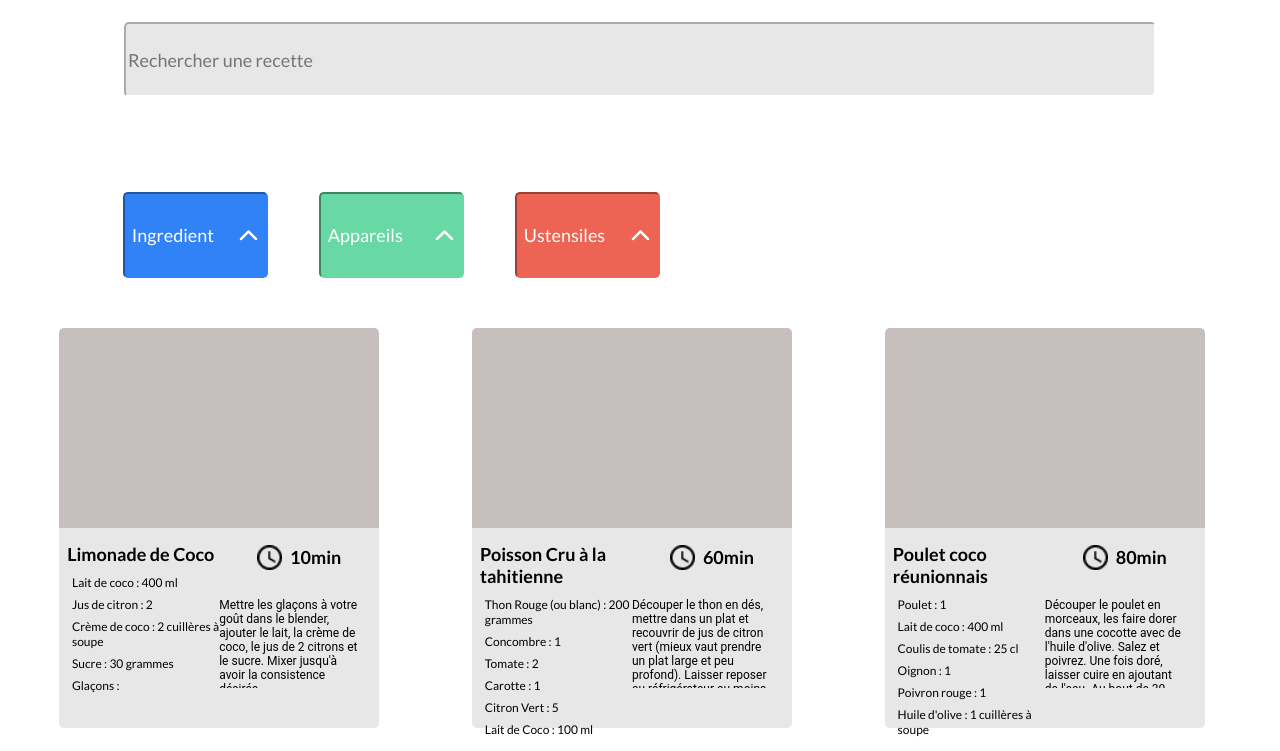
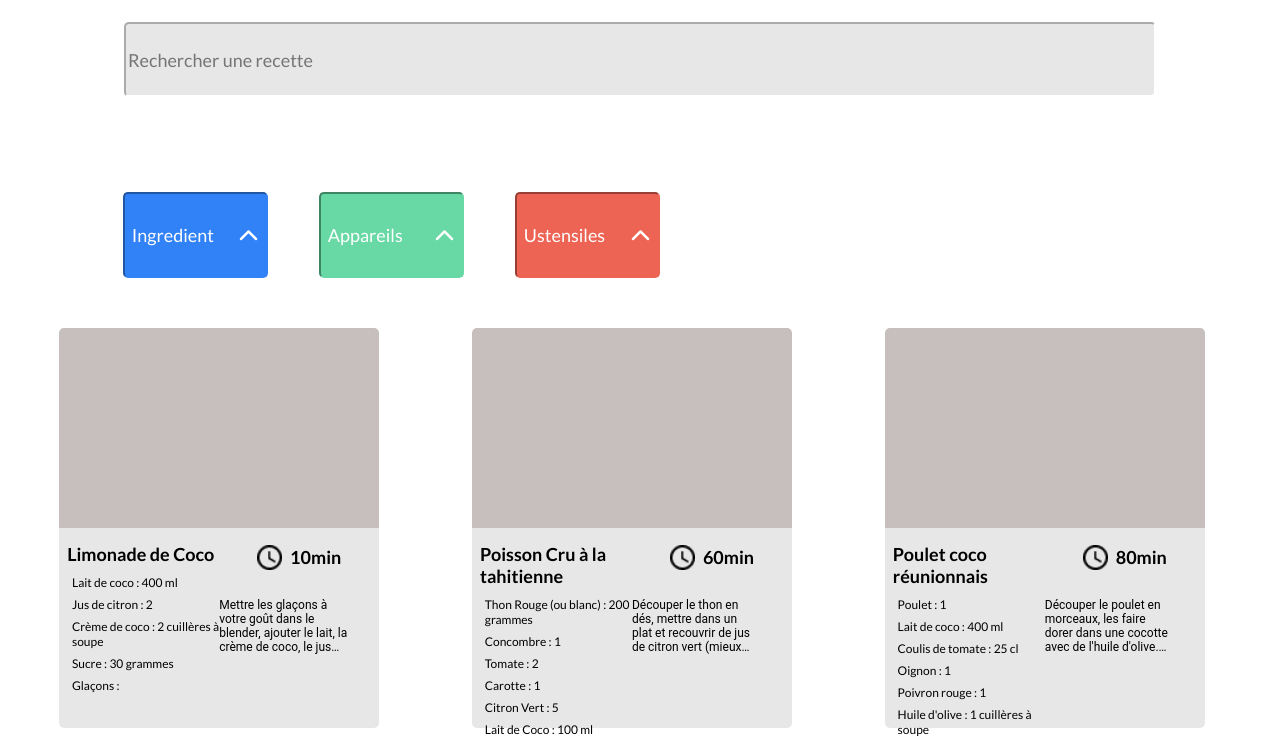
Before and after one commit to JioPonda/CHAPITRE-7, a plain HTML site: page index.html in a window 1280 px wide. Shown: the part 185-936 px from the top of the page. Drawn offline with Linux system fonts and the light colour scheme.

Commit message:
fix bug ellipsis

```diff
--- a/CSS/style.css
+++ b/CSS/style.css
@@ -378,11 +378,14 @@ header input {
 }
 
 .card-description{
-    height: 45%;
+    /* height: 45%; */
+    width: 10vw;
     margin-right: 12%;
     font-family: 'Roboto';
     font-weight: 400;
     font-size: 0.75em;
-    text-overflow: ellipsis;
+    -webkit-line-clamp: 4;
+    display: -webkit-box;
+    -webkit-box-orient: vertical;
     overflow: hidden;
 }
```
